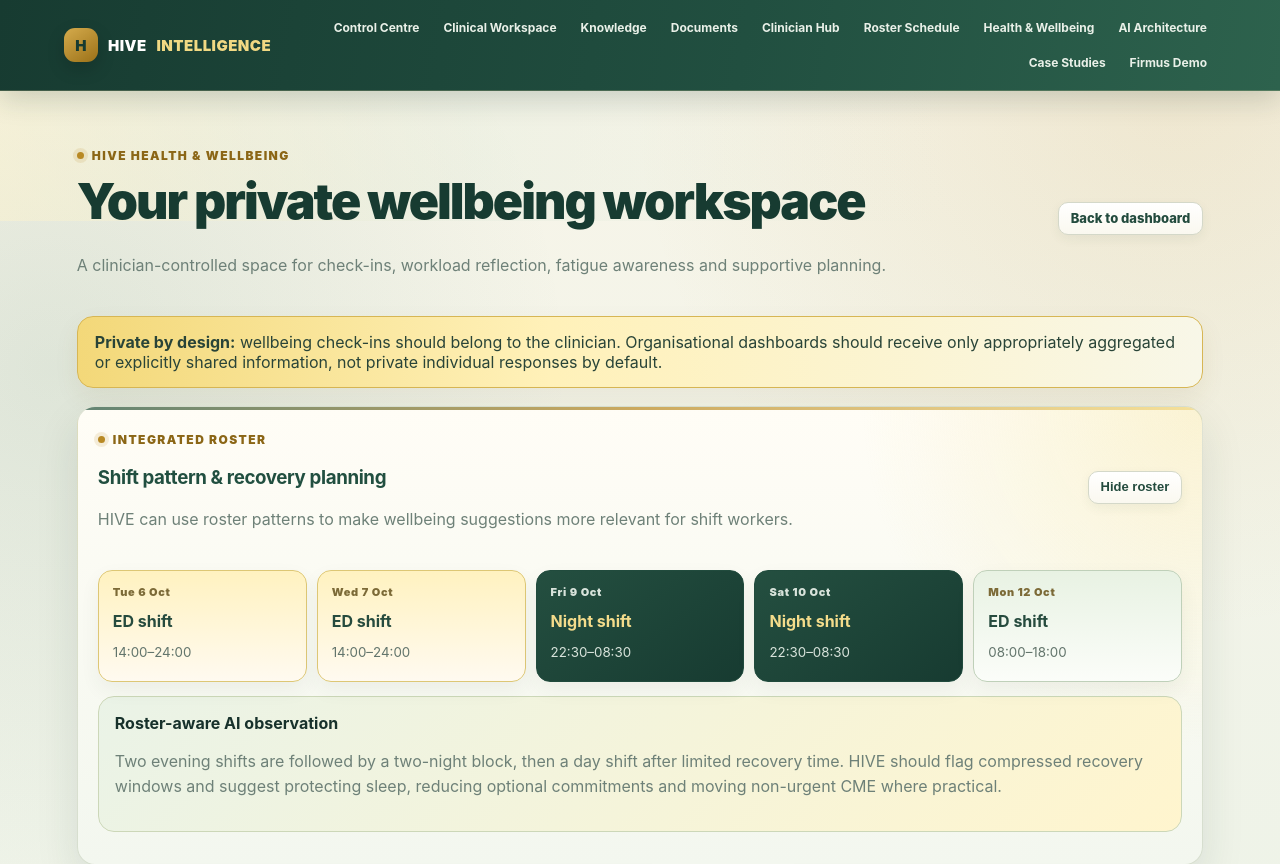
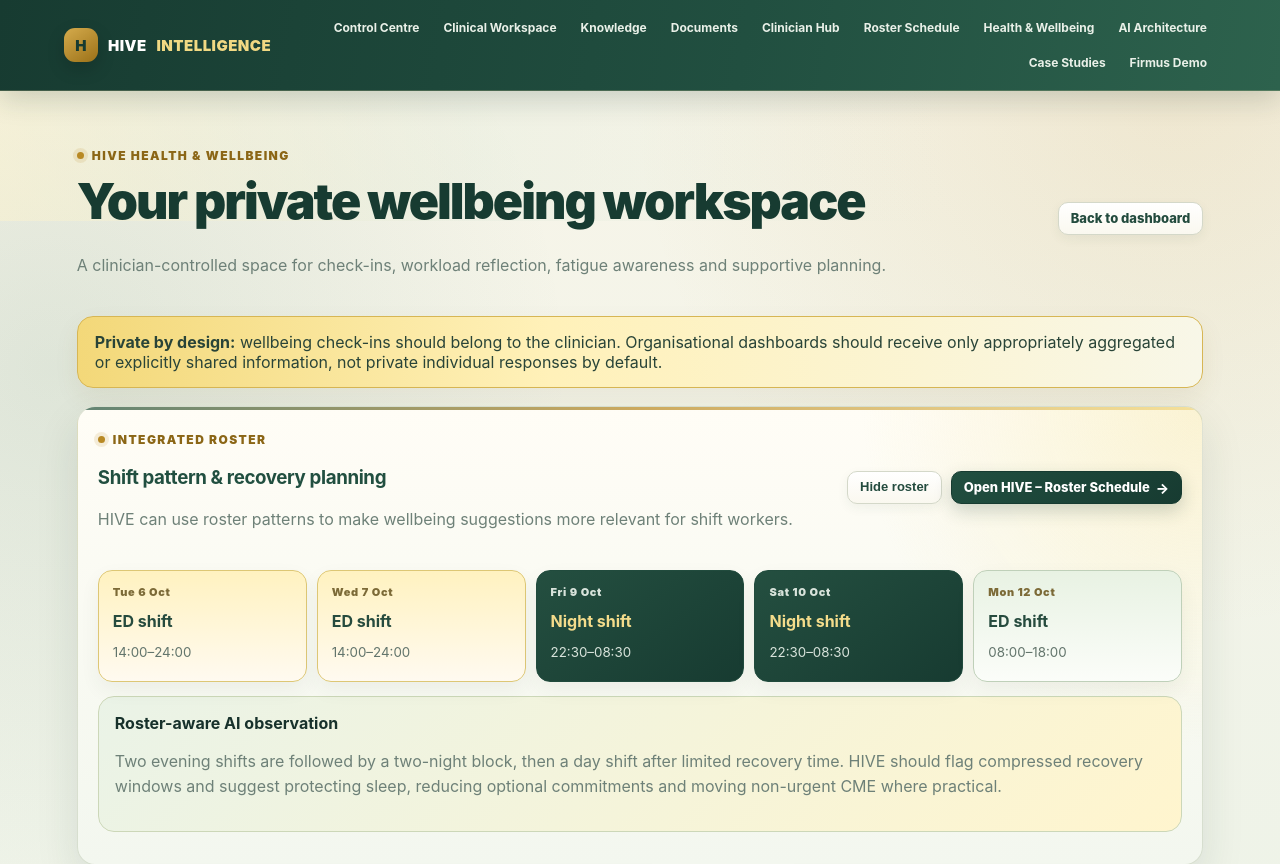
Before and after one commit to MA-730912/hive-intelligence, a Next.js app: page /wellbeing in a window 1280 px wide. Shown: the top 864 px of the page. Built offline with nearby package versions, Linux system fonts and the light colour scheme.

Commit message:
Link wellbeing to full Roster Schedule

```diff
--- a/app/wellbeing/page.tsx
+++ b/app/wellbeing/page.tsx
@@ -81,7 +81,7 @@
           <h3>Shift pattern & recovery planning</h3>
           <p className="muted">HIVE can use roster patterns to make wellbeing suggestions more relevant for shift workers.</p>
         </div>
-        <button className="btn" type="button" onClick={()=>setShowRoster(v=>!v)}>{showRoster?"Hide roster":"Show roster"}</button>
+        <div className="actions" style={{marginTop:0}}><button className="btn" type="button" onClick={()=>setShowRoster(v=>!v)}>{showRoster?"Hide roster":"Show roster"}</button><Link className="btn primary" href="/roster">Open HIVE – Roster Schedule</Link></div>
       </div>
 
       {showRoster&&<>
```
